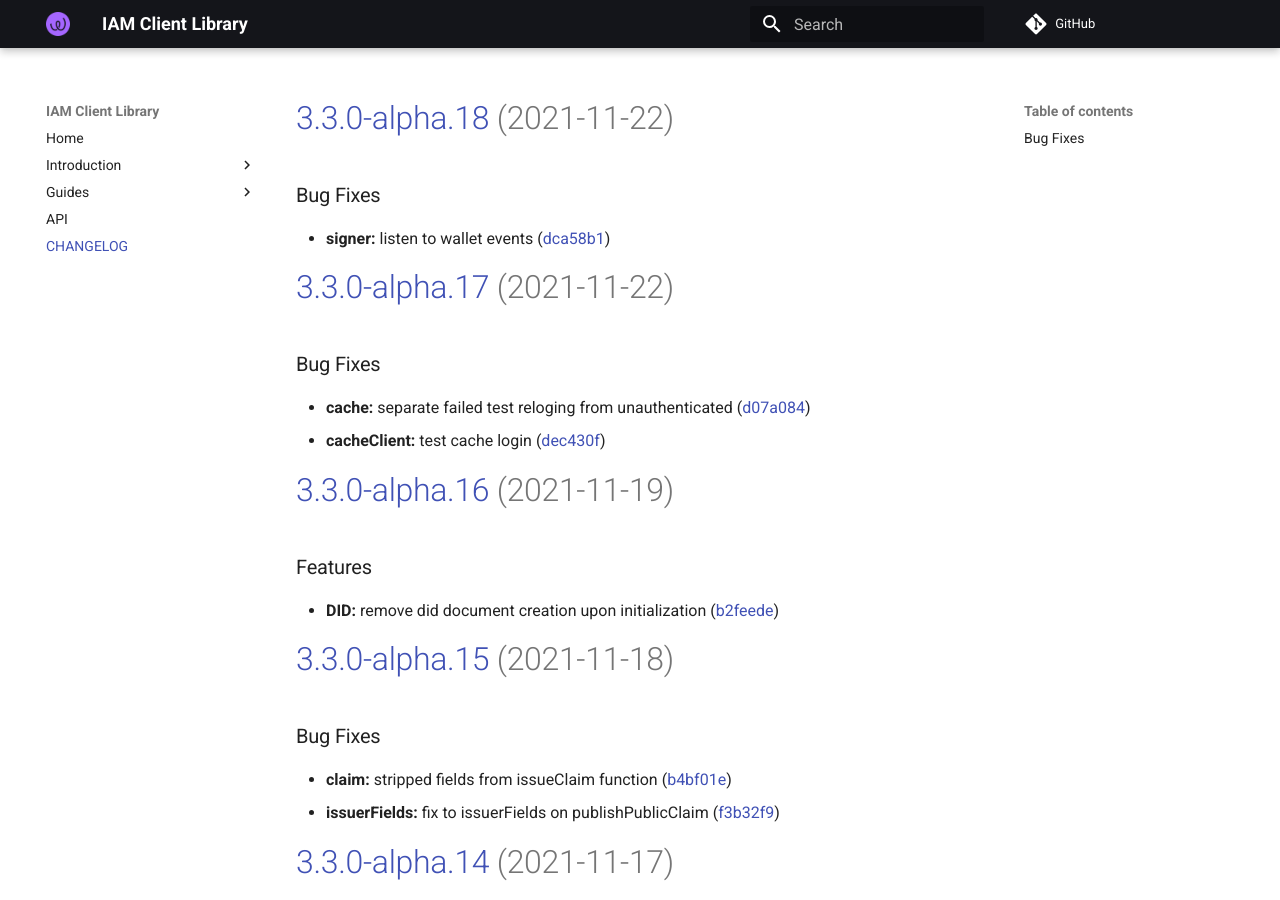
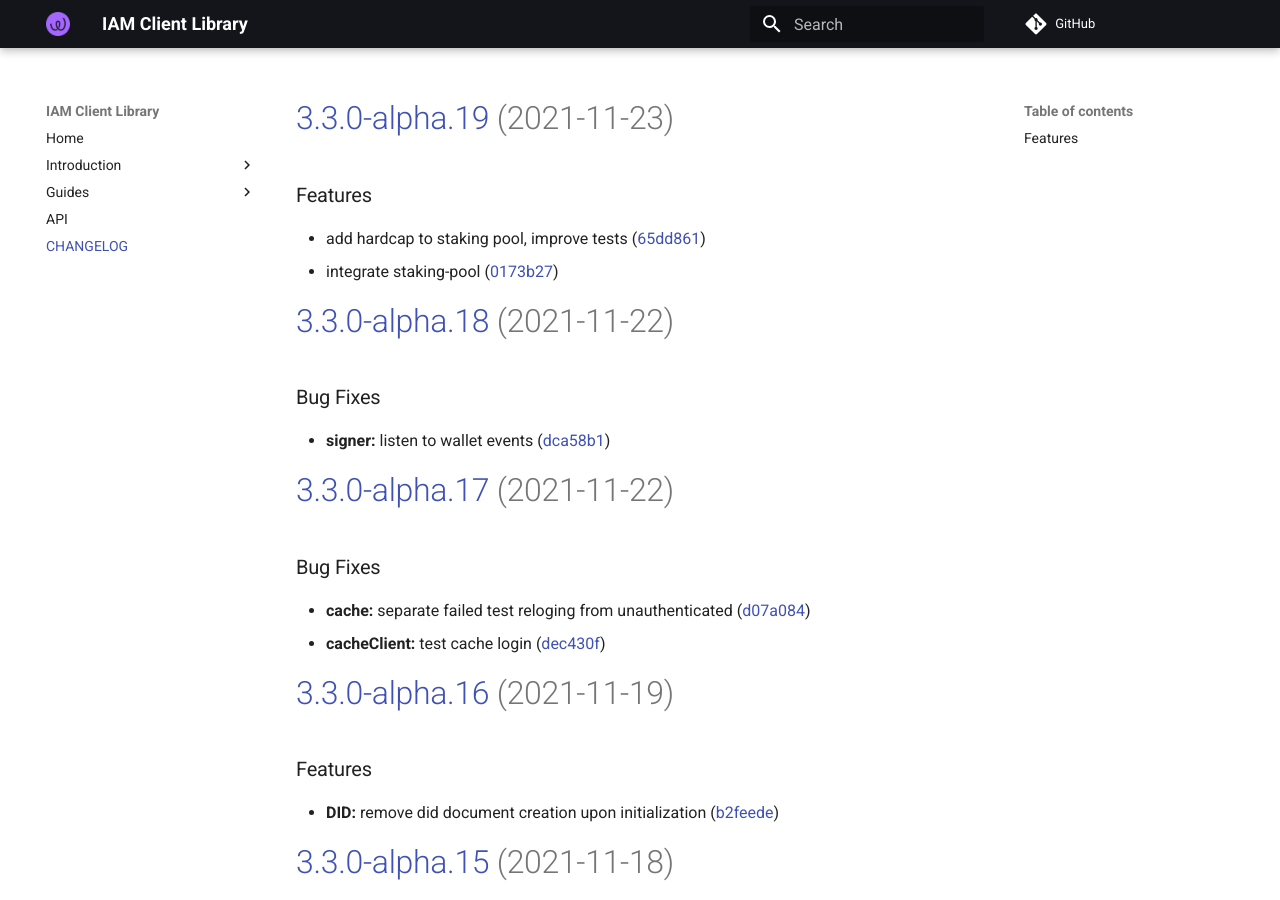
Before and after one commit to energywebfoundation/iam-client-lib, an MkDocs documentation site: the page built from docs/CHANGELOG.md, in a window 1280 px wide and 900 px high. Built offline with MkDocs 1.6.1 and Material for MkDocs 9.7.7, drawn with Linux system fonts in a browser that asks for light colours; comment, search, counter and statistics services are not loaded.

Commit message:
chore(release): 3.3.0-alpha.19 [skip ci]
# [3.3.0-alpha.19](https://github.com/energywebfoundation/iam-client-lib/compare/v3.3.0-alpha.18...v3.3.0-alpha.19) (2021-11-23)

### Features

* add hardcap to staking pool, improve tests ([65dd861](https://github.com/energywebfoundation/iam-client-lib/commit/65dd861347570fea3efa45c57ace5ebb4ab8acf6))
* integrate staking-pool ([0173b27](https://github.com/energywebfoundation/iam-client-lib/commit/0173b27cfccbe0419d3d11d20f4f1002f8f26093))

```diff
--- a/docs/CHANGELOG.md
+++ b/docs/CHANGELOG.md
@@ -1,3 +1,11 @@
+# [3.3.0-alpha.19](https://github.com/energywebfoundation/iam-client-lib/compare/v3.3.0-alpha.18...v3.3.0-alpha.19) (2021-11-23)
+
+
+### Features
+
+* add hardcap to staking pool, improve tests ([65dd861](https://github.com/energywebfoundation/iam-client-lib/commit/65dd861347570fea3efa45c57ace5ebb4ab8acf6))
+* integrate staking-pool ([0173b27](https://github.com/energywebfoundation/iam-client-lib/commit/0173b27cfccbe0419d3d11d20f4f1002f8f26093))
+
 # [3.3.0-alpha.18](https://github.com/energywebfoundation/iam-client-lib/compare/v3.3.0-alpha.17...v3.3.0-alpha.18) (2021-11-22)
 
 
--- a/package.json
+++ b/package.json
@@ -1,6 +1,6 @@
 {
     "name": "iam-client-lib",
-    "version": "3.3.0-alpha.18",
+    "version": "3.3.0-alpha.19",
     "description": "Library for Decentralized Identity and Access Management",
     "main": "dist/index.js",
     "module": "dist/index.esm.js",
```
